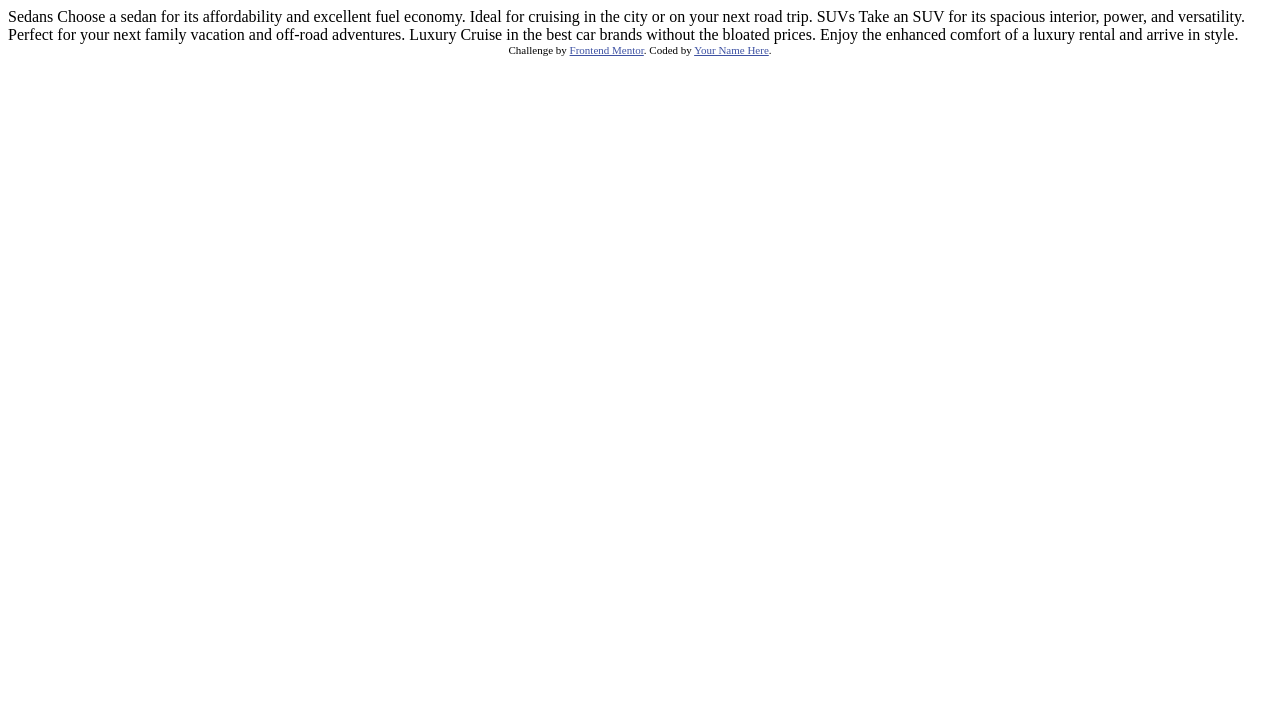
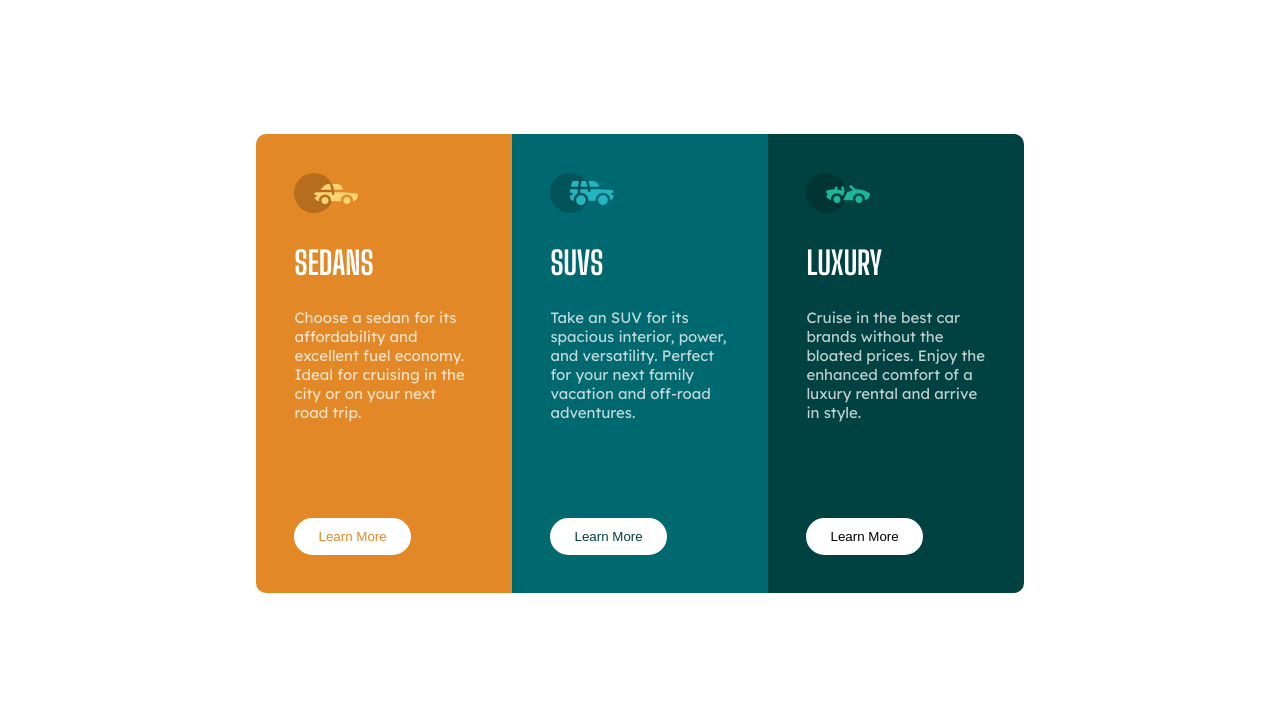
Before and after one commit to xxbotono/3-column-preview-card-component-main, a plain HTML site: page index.html in a window 1280 px wide. Drawn offline with Linux system fonts and the light colour scheme.

Commit message:
Update index.html

```diff
--- a/index.html
+++ b/index.html
@@ -5,32 +5,46 @@
   <meta name="viewport" content="width=device-width, initial-scale=1.0"> <!-- displays site properly based on user's device -->
 
   <link rel="icon" type="image/png" sizes="32x32" href="./images/favicon-32x32.png">
+  <link rel="stylesheet" href="stylesheet.css">
+  <!-- font -->
+  <link rel="preconnect" href="https://fonts.googleapis.com">
+  <link rel="preconnect" href="https://fonts.gstatic.com" crossorigin>
+  <link href="https://fonts.googleapis.com/css2?family=Big+Shoulders+Display:wght@700&display=swap" rel="stylesheet">
+  <!-- font -->
+  <link rel="preconnect" href="https://fonts.googleapis.com">
+  <link rel="preconnect" href="https://fonts.gstatic.com" crossorigin>
+  <link href="https://fonts.googleapis.com/css2?family=Lexend+Deca&display=swap" rel="stylesheet">
 
   <title>Frontend Mentor | 3-column preview card component</title>
 
-  <!-- Feel free to remove these styles or customise in your own stylesheet 👍 -->
-  <style>
-    .attribution { font-size: 11px; text-align: center; }
-    .attribution a { color: hsl(228, 45%, 44%); }
-  </style>
 </head>
 <body>
 
-  Sedans
-  Choose a sedan for its affordability and excellent fuel economy. Ideal for cruising in the city
-  or on your next road trip.
+  <div class="container">
+    <section class="sedans cars">
+      <img src="images/icon-sedans.svg">
+      <h1>SEDANS</h1>
+      <p>Choose a sedan for its affordability and excellent fuel economy. Ideal for cruising in the city
+      or on your next road trip.</p>
+      <button>Learn More</button>
+    </section>
 
-  SUVs
-  Take an SUV for its spacious interior, power, and versatility. Perfect for your next family vacation
-  and off-road adventures.
+    <section class="suvs cars">
+      <img src="images/icon-suvs.svg">
+      <h1>SUVS</h1>
+      <p>Take an SUV for its spacious interior, power, and versatility. Perfect for your next family vacation
+      and off-road adventures.</p>
+      <button>Learn More</button>
+    </section>
 
-  Luxury
-  Cruise in the best car brands without the bloated prices. Enjoy the enhanced comfort of a luxury
-  rental and arrive in style.
+    <section class="luxury cars">
+      <img src="images/icon-luxury.svg">
+      <h1>LUXURY</h1>
+      <p>Cruise in the best car brands without the bloated prices. Enjoy the enhanced comfort of a luxury
+      rental and arrive in style.</p>
+      <button>Learn More</button>
+    </section>
+  </div>
 
-  <div class="attribution">
-    Challenge by <a href="https://www.frontendmentor.io?ref=challenge" target="_blank">Frontend Mentor</a>.
-    Coded by <a href="#">Your Name Here</a>.
-  </div>
 </body>
 </html>
```
